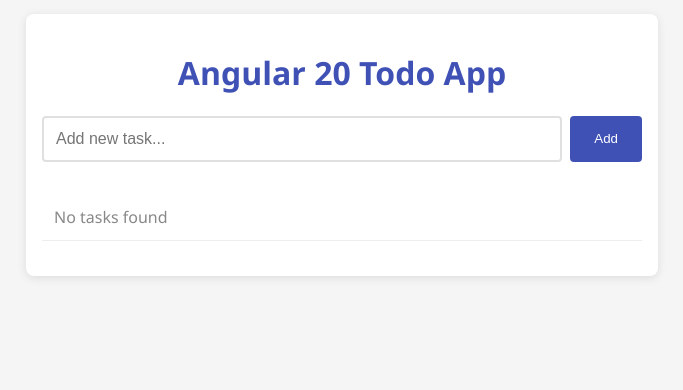
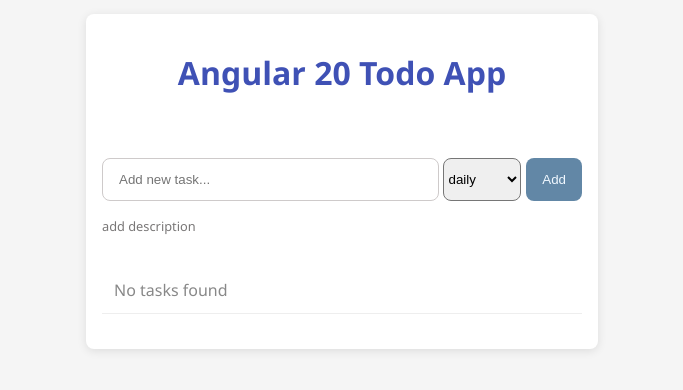
Before and after one commit to Amir-username/angular-todo-app, an Angular app: page / in a window 1280 px wide. Shown: the part 114-504 px from the top of the page, without its empty margins (298-981 px from the left). Built offline with nearby package versions, Linux system fonts and the light colour scheme.

Commit message:
add description & tags for todos

```diff
--- a/src/app/app.css
+++ b/src/app/app.css
@@ -1,13 +1,28 @@
 .container {
   max-width: 600px;
-    margin: 2rem auto;
+  min-width: 30rem;
+  margin: 2rem;
   margin-top: 8rem;
   padding: 1rem;
   background: white;
   border-radius: 8px;
-    box-shadow: 0 2px 10px rgba(0,0,0,0.1);
+  box-shadow: 0 2px 10px rgba(0, 0, 0, 0.1);
 }
 h1 {
   text-align: center;
   color: #3f51b5;
+  margin-bottom: 4rem;
 }
+
+.grid {
+  justify-content: center;
+  align-items: center;
+  display: flex;
+  gap: 1rem;
+}
+
+.tag {
+  border-radius: 0.5rem;
+  border: 1.5px solid hsl(0, 4%, 80%);
+  padding: 0.5rem 1rem;
+}
--- a/src/app/app.html
+++ b/src/app/app.html
@@ -1,10 +1,21 @@
+<div class="grid">
+  @if (selectedTodo()) {
+  <div class="container">
+    <h1>{{ selectedTodo()?.title }}</h1>
+    <span class="tag">{{ selectedTodo()?.tag }}</span>
+    <p>{{ selectedTodo()?.description }}</p>
+  </div>
+  }
   <div class="container">
     <h1>Angular 20 Todo App</h1>
-  <todo-form (todoAdd)="addTodo($event)" />
+    <!-- <todo-form (todoAdd)="addTodo($event)" /> -->
+    <todo-form (loadTodos)="loadTodos()" />
     <todo-list
-    [todos]="todos"
+      [todos]="todos()"
       (toggle)="toggleTodo($event)"
       (delete)="deleteTodo($event)"
       (reorder)="reorderTodos($event)"
+      (selectTodo)="selectTodo($event)"
     />
   </div>
+</div>
--- a/src/app/app.ts
+++ b/src/app/app.ts
@@ -1,4 +1,4 @@
-import { Component } from '@angular/core';
+import { Component, signal } from '@angular/core';
 import { TodoForm } from './components/todo-form/todo-form.component';
 import { TodoList } from './components/todo-list/todo-list.component';
 import { TodoService } from './services/todo.service';
@@ -11,20 +11,21 @@
   styleUrl: './app.css',
 })
 export class App {
-  todos: Todo[] = [];
+  todos = signal<Todo[]>([]);
+  selectedTodo = signal<Todo | null>(null);
 
   constructor(private todoService: TodoService) {
     this.loadTodos();
   }
 
   loadTodos() {
-    this.todos = this.todoService.getTodos();
+    this.todos.set(this.todoService.getTodos());
   }
 
-  addTodo(title: string) {
-    this.todoService.addTodo(title);
-    this.loadTodos();
-  }
+  // addTodo(title: string) {
+  //   this.todoService.addTodo(title);
+  //   this.loadTodos();
+  // }
 
   toggleTodo(id: string) {
     this.todoService.toggleCompletion(id);
@@ -38,6 +39,16 @@
 
   reorderTodos(todos: Todo[]) {
     this.todoService.reorderTodos(todos);
-    this.todos = todos;
+    this.todos.set(todos);
+  }
+
+  selectTodo(id: string) {
+    let todo: Todo;
+    this.todos().map((t) => {
+      if (t.id === id) {
+        todo = t;
+        this.selectedTodo.set(todo);
+      }
+    });
   }
 }
--- a/src/app/components/todo-form/todo-form.component.ts
+++ b/src/app/components/todo-form/todo-form.component.ts
@@ -1,5 +1,7 @@
-import { Component, output } from '@angular/core';
+import { Component, inject, output, signal } from '@angular/core';
 import { FormsModule } from '@angular/forms';
+import { TodoService } from '../../services/todo.service';
+import { TagType } from '../../models/todo.model';
 
 @Component({
   selector: 'todo-form',
@@ -9,12 +11,25 @@
 })
 export class TodoForm {
   title = '';
-  todoAdd = output<string>();
+  description = '';
+  tag: TagType = 'daily'
+
+  isDescOpen = signal<boolean>(false);
+
+  constructor(private todoService: TodoService) {
+    this.loadTodos.emit()
+  }
+
+  // todoAdd = output<string>();
+
+  loadTodos = output()
 
   addTodo() {
     if (this.title.trim()) {
-      this.todoAdd.emit(this.title);
+      this.todoService.addTodo(this.title, this.description, this.tag)
+      this.loadTodos.emit()
       this.title = '';
+      this.description = ''
     }
   }
 }
--- a/src/app/components/todo-form/todo-form.css
+++ b/src/app/components/todo-form/todo-form.css
@@ -1,20 +1,53 @@
 form {
   display: flex;
+  flex-direction: column;
   margin-bottom: 2rem;
+  gap: 1rem;
 }
+
+.title-input {
+  display: flex;
+  gap: 2;
+}
+
 input {
   flex-grow: 1;
-  padding: 0.75rem;
-  border: 2px solid #e0e0e0;
-  border-radius: 4px;
-  font-size: 1rem;
+  padding: 0.8rem 1rem;
+  margin-right: 0.3rem;
+  border-radius: 0.5rem;
+  border: 1.5px solid hsl(0, 4%, 80%);
 }
+
 button {
-  margin-left: 0.5rem;
-  background: #3f51b5;
-  color: white;
+  background-color: rgb(98, 135, 166);
   border: none;
-  border-radius: 4px;
-  padding: 0 1.5rem;
+  color: aliceblue;
+  border-radius: 0.5rem;
+  padding: 0.5rem 1rem;
   cursor: pointer;
 }
+
+button:hover {
+  background-color: rgb(127, 157, 182);
+}
+
+textarea {
+ padding: 0.8rem 1rem;
+ border-radius: 0.5rem;
+ border: 1.5px solid hsl(0, 4%, 80%);
+}
+
+span {
+  font-size: 0.8rem;
+  color: hsl(0, 1%, 47%);
+  cursor: pointer;
+}
+
+span:hover {
+  color: hsl(0, 1%, 20%);
+}
+
+select {
+  margin-right: 0.3rem;
+  border-radius: 0.5rem;
+}
--- a/src/app/components/todo-form/todo-form.html
+++ b/src/app/components/todo-form/todo-form.html
@@ -1,4 +1,5 @@
 <form (ngSubmit)="addTodo()">
+  <div class="title-input">
     <input
       type="text"
       [(ngModel)]="title"
@@ -6,5 +7,22 @@
       placeholder="Add new task..."
       required
     />
+    <select name="tag" [(ngModel)]="tag">
+      <option value="daily">daily</option>
+      <option value="important">important</option>
+      <option value="shopping">shopping</option>
+      <option value="reminder">reminder</option>
+    </select>
     <button type="submit">Add</button>
+  </div>
+  @if (isDescOpen()) {
+  <textarea
+    [(ngModel)]="description"
+    placeholder="your task description"
+    name="description"
+  ></textarea>
+  <span (click)="isDescOpen.set(false)">close</span>
+  } @else {
+  <span (click)="isDescOpen.set(true)">add description</span>
+  }
 </form>
--- a/src/app/components/todo-list/todo-list.component.ts
+++ b/src/app/components/todo-list/todo-list.component.ts
@@ -19,6 +19,7 @@
   toggle = output<string>();
   delete = output<string>();
   reorder = output<Todo[]>();
+  selectTodo = output<string>()
 
   drop(event: CdkDragDrop<Todo[]>) {
     const todos = [...this.todos()];
--- a/src/app/components/todo-list/todo-list.html
+++ b/src/app/components/todo-list/todo-list.html
@@ -7,6 +7,7 @@
 >
   @for (todo of todos(); track todo.id; let i = $index) {
   <li
+    (click)="selectTodo.emit(todo.id)"
     cdkDrag
     [cdkDragData]="todo"
     [cdkDragBoundary]="todoList"
--- a/src/app/models/todo.model.ts
+++ b/src/app/models/todo.model.ts
@@ -1,8 +1,12 @@
+export type TagType = 'important' | 'shopping' | 'daily' | 'reminder'
+
 export interface Todo {
   id: string;
   title: string;
   completed: boolean;
   createdAt: Date;
+  description?: string;
   dragging?: boolean;
-  isEditing?: boolean
+  isEditing?: boolean;
+  tag: TagType
 }
--- a/src/app/services/todo.service.ts
+++ b/src/app/services/todo.service.ts
@@ -1,5 +1,5 @@
 import { Inject, Injectable, PLATFORM_ID } from '@angular/core';
-import { Todo } from '../models/todo.model';
+import { TagType, Todo } from '../models/todo.model';
 import { isPlatformBrowser } from '@angular/common';
 
 @Injectable({
@@ -24,7 +24,7 @@
     if (!this.isBrowser) return; // Skip in non-browser environments
     localStorage.setItem(this.stroageKey, JSON.stringify(todos));
   }
-  addTodo(title: string): Todo {
+  addTodo(title: string, description?: string, tag: TagType = 'daily'): Todo {
     const currTodos = this.getTodos();
     const newTodo: Todo = {
       id: crypto.randomUUID(),
@@ -32,6 +32,8 @@
       completed: false,
       createdAt: new Date(),
       isEditing: false,
+      description: description,
+      tag: tag,
     };
 
     const newTodos = [...currTodos, newTodo];
@@ -39,6 +41,10 @@
 
     return newTodo;
   }
+
+  // addDescription(description: string) {
+
+  // }
 
   editTodo(id: string, newTitle: string) {
     const currTodos = this.getTodos();
```
Lines whose indentation alone changed are shown as unchanged.
